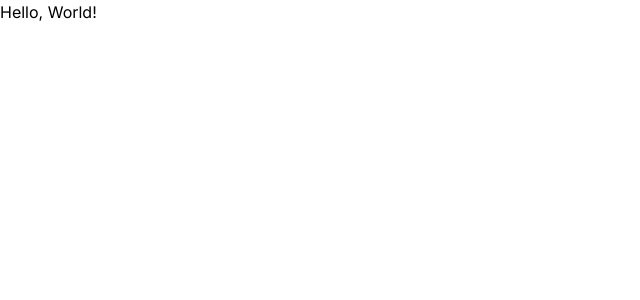
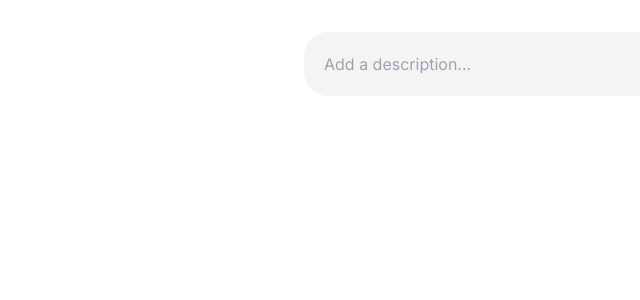
Before and after one commit to marlondebem/todo-app, a Next.js app: page / in a window 1280 px wide. Shown: the top 300 px of the page, without its empty margins (0-640 px from the left). Built offline with nearby package versions, Linux system fonts and the light colour scheme.

Commit message:
Added basic styles

```diff
--- a/src/app/page.tsx
+++ b/src/app/page.tsx
@@ -1,5 +1,36 @@
+'use client'
+
+import { useState } from 'react'
+
+import { TaskForm } from '@/components/TaskForm'
+import { TaskList } from '@/components/TaskList'
+
+interface Task {
+  id: number
+  description: string
+  completed: boolean
+}
+
 export default function Home() {
+  const [tasks, setTasks] = useState<Task[]>([])
+
+  const addTask = (description: string) => {
+    const newTask = {
+      id: Date.now(),
+      description: description,
+      completed: false
+    }
+    setTasks((prevTasks) => [...prevTasks, newTask])
+  }
+
+  const toggleTaskCompletion = (id: number) => {
+    setTasks((prevTasks) => prevTasks.map((task) => task.id === id ? { ...task, completed: !task.completed } : task))
+  }
+
   return (
-    <p>Hello, World!</p>
+    <div className='flex flex-col items-center'>
+      <TaskForm onAddTask={addTask} />
+      <TaskList tasks={tasks} onTaskToggle={toggleTaskCompletion} />
+    </div>
   )
 }
--- /dev/null
+++ b/src/components/TaskForm.tsx
@@ -0,0 +1,43 @@
+'use client'
+
+import { ChangeEvent, FormEvent, useState } from 'react'
+
+interface TaskFormProps {
+  onAddTask: (description: string) => void
+}
+
+export function TaskForm({ onAddTask }: TaskFormProps) {
+  const [description, setDescription] = useState('')
+
+  const handleInputChange = (event: ChangeEvent<HTMLInputElement>) => {
+    const { value } = event.target
+    setDescription(value)
+  }
+
+  const handleSubmit = (event: FormEvent) => {
+    event.preventDefault()
+
+    if (description.trim() !== '') {
+      onAddTask(description)
+      setDescription('')
+    }
+  }
+
+  return (
+    <div className='bg-zinc-100 flex items-center max-w-2xl w-full h-16 rounded-3xl my-8'>
+      <form
+        className='w-full'
+        onSubmit={handleSubmit}
+      >
+        <input
+          className='bg-transparent px-5 outline-none w-full font-normal text-base text-[#5c5c5c]'
+          type='text'
+          placeholder='Add a description...'
+          value={description}
+          onChange={handleInputChange}
+        />
+        <button type='submit' hidden></button>
+      </form>
+    </div>
+  )
+}
--- /dev/null
+++ b/src/components/TaskList.tsx
@@ -0,0 +1,31 @@
+interface Task {
+  id: number
+  description: string
+  completed: boolean
+}
+
+interface TaskListProps {
+  tasks: Task[]
+  onTaskToggle: (id: number) => void
+}
+
+export function TaskList({ tasks, onTaskToggle }: TaskListProps) {
+  return (
+    <ul className='max-w-2xl w-full'>
+      {tasks.map((task) => (
+        <li
+          className='px-5 flex items-center text-[#5c5c5c] gap-4 h-16'
+          key={task.id}
+        >
+          <input
+            className='appearance-none w-5 h-5 border border-zinc-200 rounded-md checked:bg-cyan-400 checked:border-cyan-400'
+            type='checkbox'
+            checked={task.completed}
+            onChange={() => onTaskToggle(task.id)}
+          />
+          {task.description}
+        </li>
+      ))}
+    </ul>
+  )
+}
--- a/src/styles/globals.css
+++ b/src/styles/globals.css
@@ -1,3 +1,9 @@
 @tailwind base;
 @tailwind components;
 @tailwind utilities;
+
+@layer base {
+  body {
+    @apply min-h-screen antialiased
+  }
+}
```
